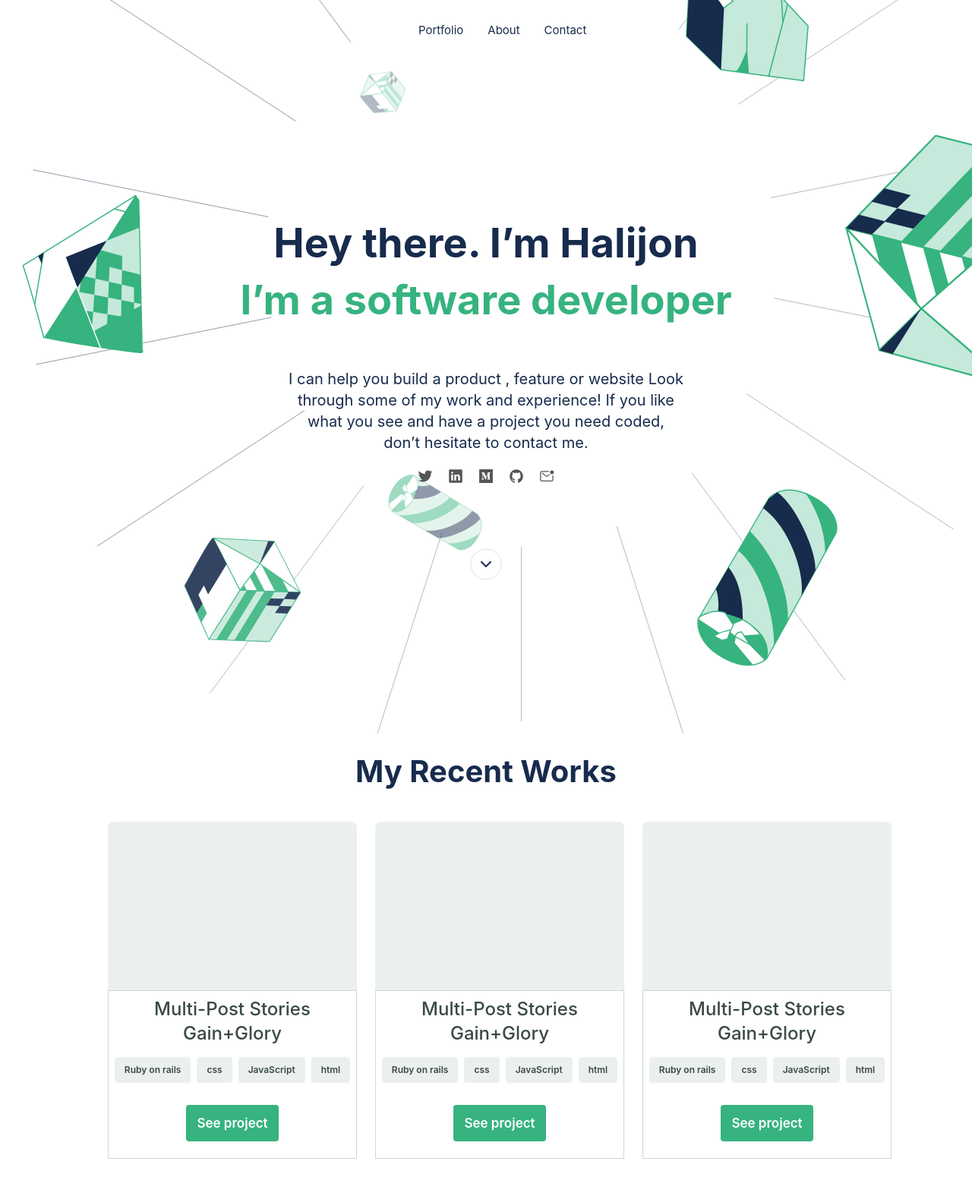
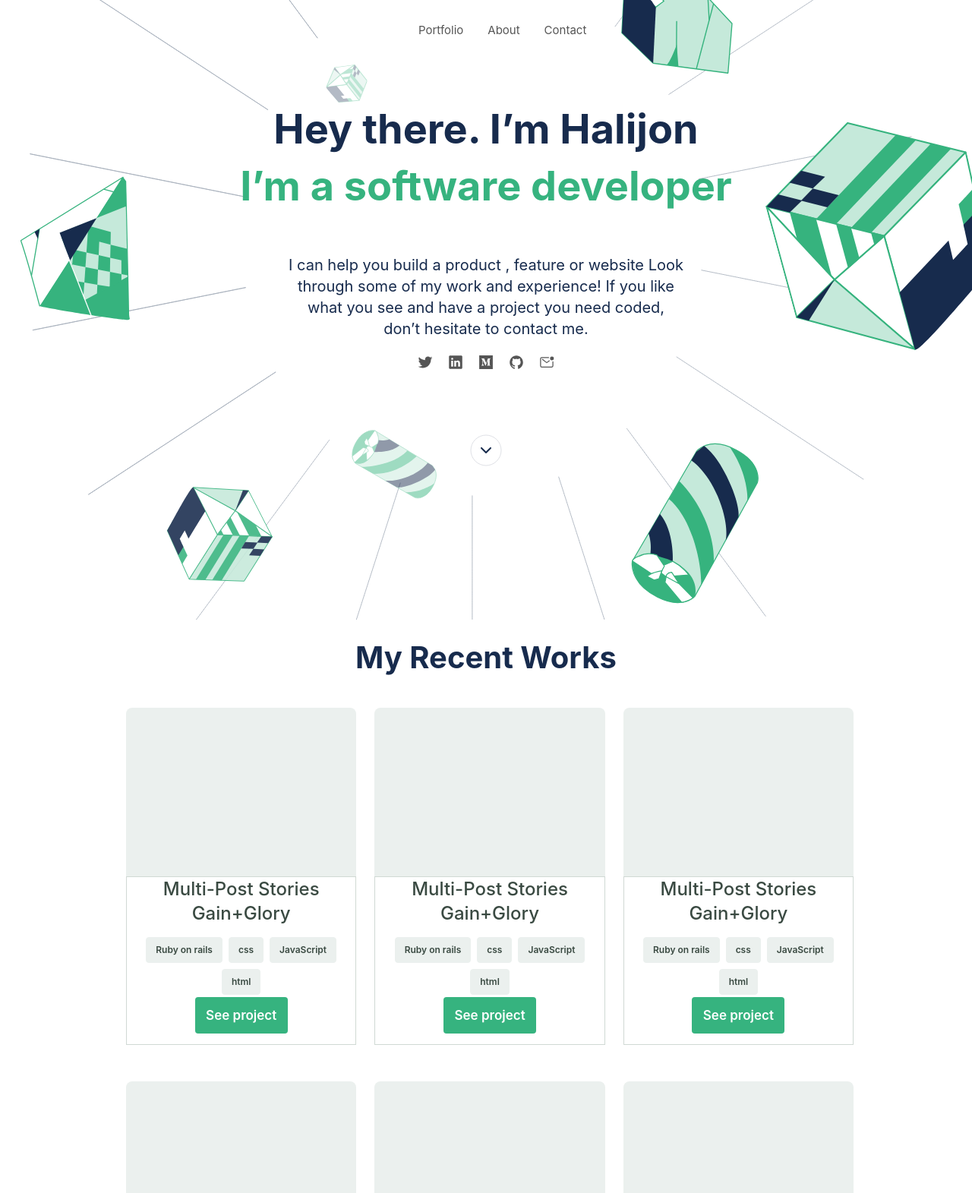
Before and after one commit to haliljon/Portfolio-Project, a plain HTML site: page index.html in a window 1280 px wide. Shown: the top 1571 px of the page at 76% size. Drawn offline with nearby package versions, Linux system fonts and the light colour scheme.

Commit message:
Update on css and html

```diff
--- a/css/queries.css
+++ b/css/queries.css
@@ -2,11 +2,11 @@
 @media (min-width: 768px) {
   .all {
     background-image: url("/image/Header-llustration-desktop.svg");
-    background-size: auto;
+    background-size: 100%;
   }
 
   .section-home {
-    padding: 15rem 0 20rem 0;
+    padding: 0 0 20rem 0;
     background-image: none;
     width: 63.89%;
     margin: auto;
@@ -60,12 +60,11 @@
     margin: 0 120px;
   }
 
-  .outer-container {
-    width: 100%;
-  }
-
   .flex-container {
     display: flex;
+    flex-wrap: wrap;
+    flex-direction: row;
+    justify-content: center;
     gap: 8px;
   }
 
@@ -132,9 +131,9 @@
   }
 
   .get-in-touch {
-    position: relative;
-    top: -50px;
-    left: -130px;
+    display: block;
+    margin-left: 0;
+    margin-right: auto;
   }
 
   .email {
@@ -162,8 +161,8 @@
 @media (min-width: 1100px) {
   .outer-grids {
     display: grid;
-    grid-template-columns: auto auto auto;
-    gap: 2.4rem;
+    grid-template-columns: 32% 32% 32%;
+    gap: 24px;
     margin: 0 142px;
   }
 
@@ -177,4 +176,7 @@
   .contact-us-div {
     margin: 0 135px;
   }
+  .flex-container {
+    margin-bottom: 10px;
+  }
 }
--- a/css/style.css
+++ b/css/style.css
@@ -102,9 +102,9 @@ a:active {
   text-align: center;
 }
 
-/* .works {
-  padding: 0 2.4rem;
-} */
+.works {
+  margin: 0 24px;
+}
 
 .hr {
   margin: auto;
@@ -127,7 +127,8 @@ a:active {
 }
 
 .outer-container {
-  display: grid;
+  display: flex;
+  flex-direction: column;
   width: 100%;
   height: 222px;
   justify-content: center;
@@ -153,7 +154,11 @@ a:active {
 
 .flex-container {
   display: flex;
-  gap: 8px;
+  flex-wrap: wrap;
+  flex-direction: row;
+  gap: 0.8rem;
+  justify-content: center;
+  height: 40px;
   list-style: none;
 }
 
@@ -176,7 +181,7 @@ a:active {
   font-size: 1.7rem;
   line-height: 2.4rem;
   margin: 1.4rem 10.2rem;
-  height: 100%;
+  height: 48px;
 }
 
 .my-resume {
@@ -200,11 +205,14 @@ a:active {
   padding: 1.2rem 0;
   font-size: 1.7rem;
   line-height: 2.4rem;
-  margin: 7rem 13rem 4.7rem 13rem;
+  margin: 24px auto;
   width: 12.9rem;
-  height: 4.8rem;
+  height: auto;
   color: #fff;
   border-style: none;
+}
+.submit-btn {
+  align-items: center;
 }
 
 .btn-see-project:link,
--- a/index.html
+++ b/index.html
@@ -15,13 +15,14 @@
         <a href="#" class="link"> <strong>Welcome</strong></a>
         <div class="nav-bar">
           <ul>
-            <li class="nav-list">Portfolio</li>
-            <li class="nav-list">About</li>
-            <li class="nav-list">Contact</li>
+            <li class="nav-list"><a href="#">Portfolio</a></li>
+            <li class="nav-list"><a href="#">About</a></li>
+            <li class="nav-list"><a href="#">Contact</a></li>
           </ul>
         </div>
-        <a href="#" class="menu-btn"><ion-icon name="menu-outline"></ion-icon>
-        </a>
+        <nav>
+           <a href="#" class="menu-btn"><ion-icon name="menu-outline"></ion-icon></a>
+        </nav>
       </div>
     </header>
     <main>
```
